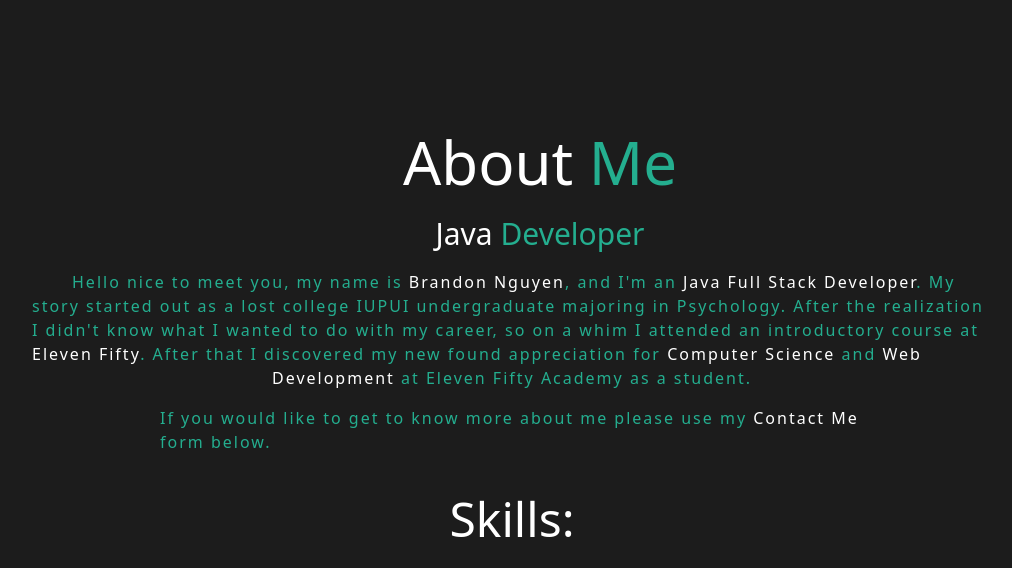
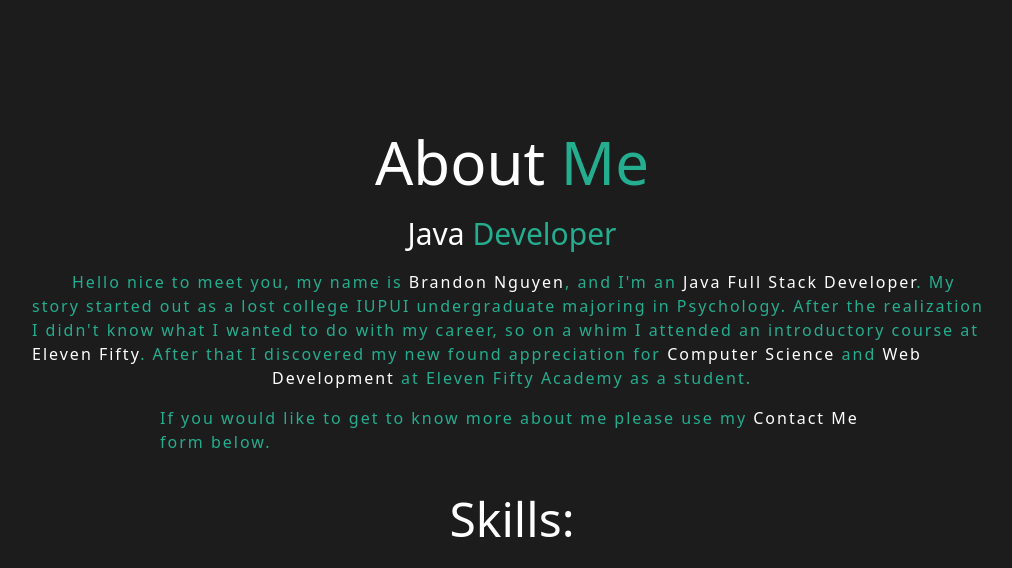
Before and after one commit to BrandontheDev360/Portfolio, a plain HTML site: page index.html in a window 1280 px wide. Shown: the part 960-1528 px from the top of the page, without its empty margins (128-1140 px from the left). Drawn offline with nearby package versions, Linux system fonts and the light colour scheme.

Commit message:
fixes to heading

```diff
--- a/style.css
+++ b/style.css
@@ -24,16 +24,6 @@ a {
   color: #24ae8f;
 }
 
-@media (min-width: 250px) {
-      .about-heading2 {
-        margin-left: 3.5rem;
-      }
-
-      .about-heading {
-        margin-left: 3.5rem;
-      }
-
-}
 
 .container {
   min-height: 60rem;
```
